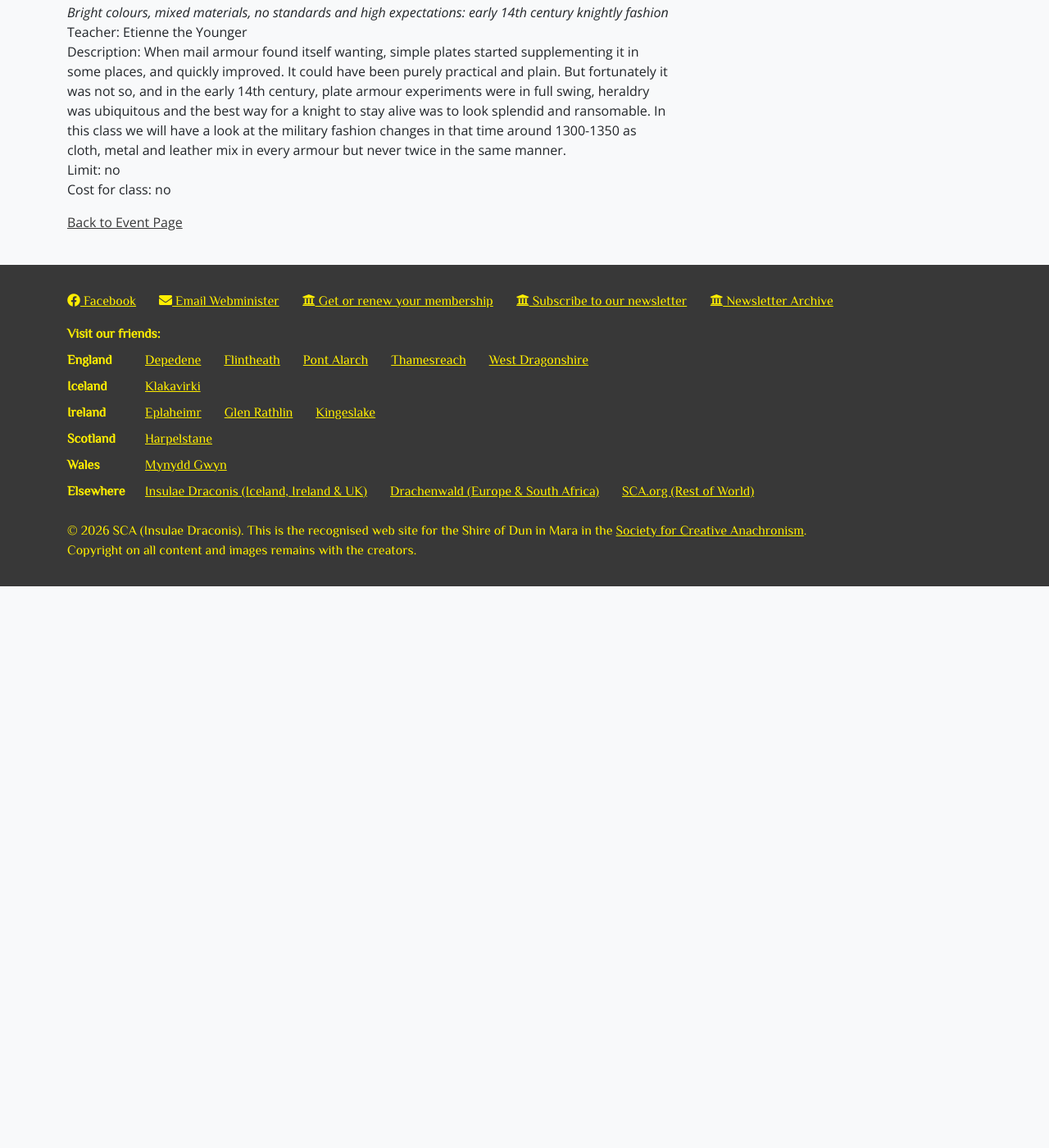
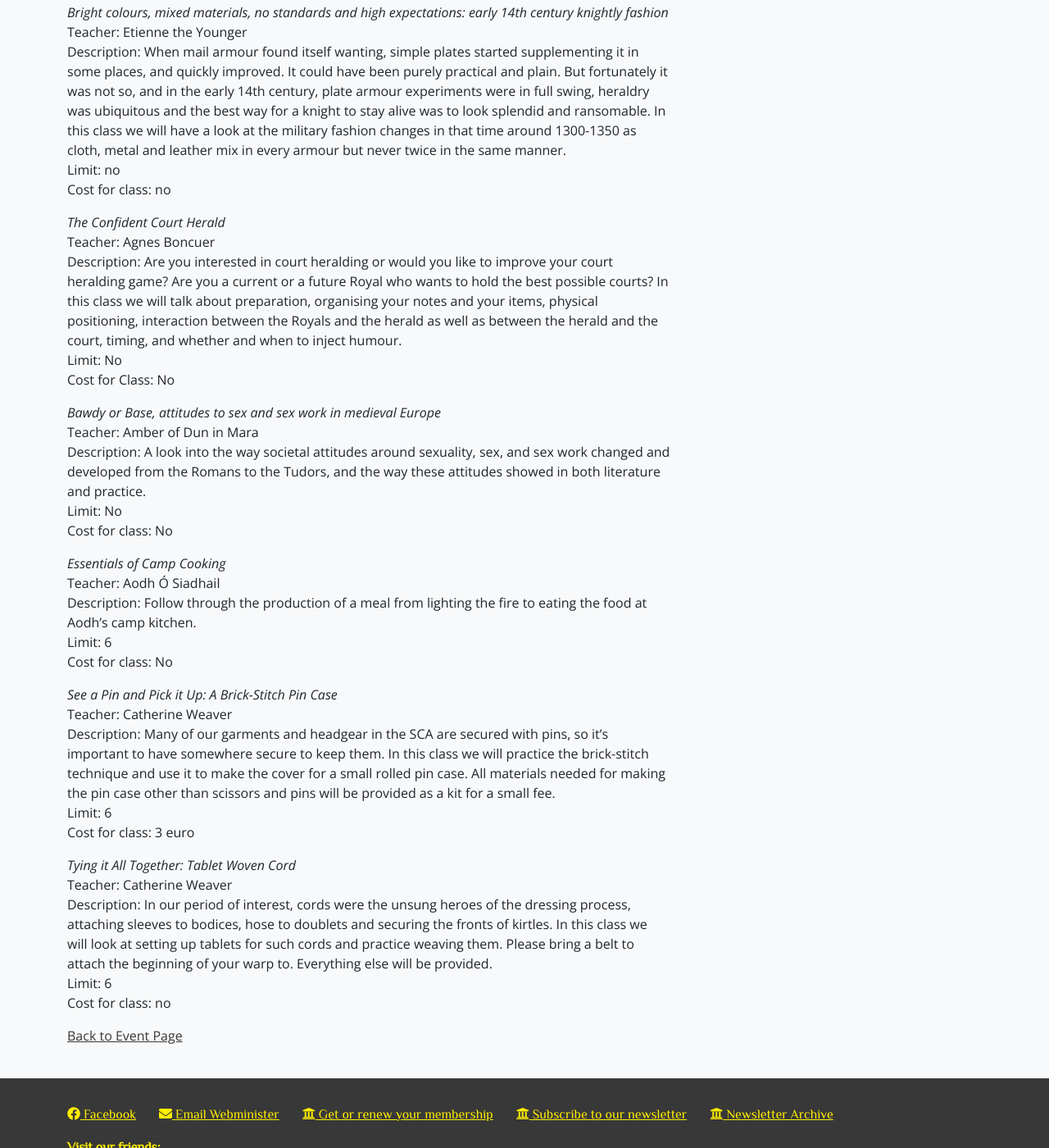
Before and after one commit to drachenwald/dun-in-mara, a Jekyll site: the page built from events/2026/strawberry-raid-v/classes.md, in a window 1280 px wide and 1400 px high, scrolled down 3749 px. Shown: the whole window at 82% size. Built offline with Jekyll 4.4.1, drawn with Linux system fonts in a browser that asks for light colours; comment, search, counter and statistics services are not loaded; before the commit the page ends 4464 px from its top, so only the background shows below that.

Commit message:
added SR classes and added last sign up date to index page

```diff
--- a/events/2026/strawberry-raid-v/classes.md
+++ b/events/2026/strawberry-raid-v/classes.md
@@ -123,6 +123,35 @@ Description: When mail armour found itself wanting, simple plates started supple
 Limit: no
 Cost for class: no
 
+*The Confident Court Herald*
+Teacher: Agnes Boncuer
+Description: Are you interested in court heralding or would you like to improve your court heralding game? Are you a current or a future Royal who wants to hold the best possible courts? In this class we will talk about preparation, organising your notes and your items, physical positioning, interaction between the Royals and the herald as well as between the herald and the court, timing, and whether and when to inject humour.
+Limit: No
+Cost for Class: No
+
+*Bawdy or Base, attitudes to sex and sex work in medieval Europe*
+Teacher: Amber of Dun in Mara
+Description: A look into the way societal attitudes around sexuality, sex, and sex work changed and developed from the Romans to the Tudors, and the way these attitudes showed in both literature and practice.
+Limit: No
+Cost for class: No
+
+*Essentials of Camp Cooking*
+Teacher: Aodh Ó Siadhail
+Description: Follow through the production of a meal from lighting the fire to eating the food at Aodh's camp kitchen.
+Limit: 6
+Cost for class: No
+
+*See a Pin and Pick it Up: A Brick-Stitch Pin Case*
+Teacher: Catherine Weaver
+Description: Many of our garments and headgear in the SCA are secured with pins, so it’s important to have somewhere secure to keep them. In this class we will practice the brick-stitch technique and use it to make the cover for a small rolled pin case. All materials needed for making the pin case other than scissors and pins will be provided as a kit for a small fee.
+Limit: 6
+Cost for class: 3 euro
+
+*Tying it All Together: Tablet Woven Cord*
+Teacher: Catherine Weaver
+Description: In our period of interest, cords were the unsung heroes of the dressing process, attaching sleeves to bodices, hose to doublets and securing the fronts of kirtles. In this class we will look at setting up tablets for such cords and practice weaving them. Please bring a belt to attach the beginning of your warp to. Everything else will be provided.
+Limit: 6
+Cost for class: no
 
 
 
```
Also changed, not shown: events/2026/strawberry-raid-v/index.md (+1 -0 lines).
